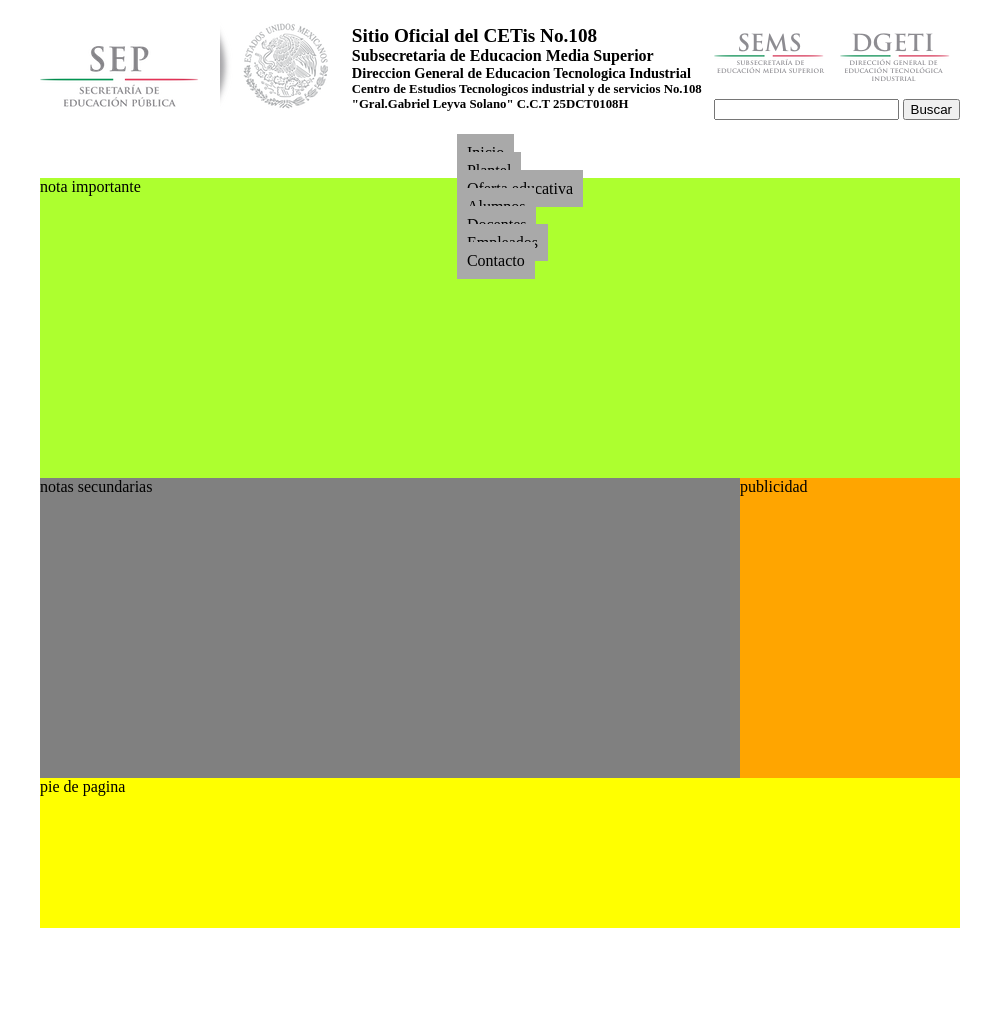
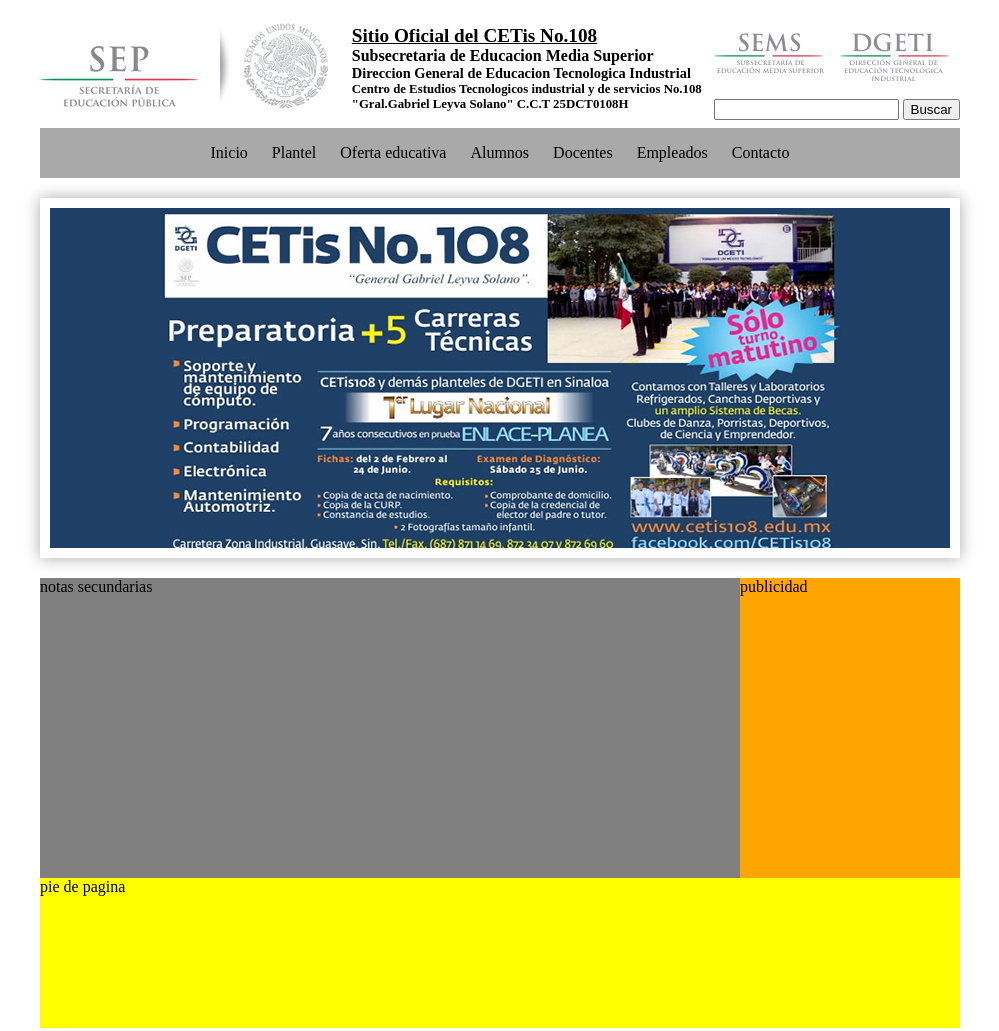
Before and after one commit to EYM3MO/Practicas-HTML, a plain HTML site: page 12_proyecto_web/index.html in a window 1280 px wide. Shown: the whole page, without its empty margins (140-1139 px from the left). Before the commit the page ends 936 px from the top, so only its background shows below. Drawn offline with Linux system fonts and the light colour scheme.

Commit message:
COMMIT CON NOTA IMPORTANTE Y BARRA DE NAVEGACION

```diff
--- a/12_proyecto_web/css/styles.css
+++ b/12_proyecto_web/css/styles.css
@@ -4,9 +4,11 @@
     padding: 10px;
     margin: 10px;
 }*/
+
 .container {
     width: 920px;
     margin: 0 auto;
+
     /* margin: 0; aplica a todos */
     /* margin 0 0; el primero aplica top-bottom y el segundo right-left*/
     /*margin 0 0 0; top right-left bottom*/
@@ -28,11 +30,12 @@
     margin:0px;
 
 }
+
 #titulos *{
     margin:0px;
 }
 
-#encabezado h1{font-size: 1.2em;}
+#encabezado h1{font-size: 1.2em; text-decoration: underline;}
 #encabezado h2{font-size: 1em;}
 #encabezado h3{font-size: 0.9em;}
 #encabezado h4{font-size: 0.8em;}
@@ -40,20 +43,26 @@
 #contenido{
 
     }
+
+/* NOTA IMPORTANTE INICIO*/
+
 #nota_importante{
-    height:300px;
-    background-color: greenyellow;
+    height:360px;
+    margin: 20px 0;
+    /* box-shadow: horizontal vertical blur color*/
+    box-shadow: 0 0 15px darkgray;
+}
+
+#nota_importante img{
+    border: 10px solid white;
+    /*nombre-propiedad: valor valor valor;*/
 
 }
-#notas_importantes{
-    height:300px;
-    width: 700px;
-    display: inline-block;
-    float:left;
-    background-color: greenyellow;
 
 
-}
+/*NOTA IMPORTANTE FIN*/
+
+
 #notas_secundarias{
   height:300px;
     width: 700px;
@@ -62,6 +71,7 @@
     background-color: gray;
 
 }
+
 #publicidad{
     height:300px;
     width:220px;
@@ -70,44 +80,60 @@
     background-color: orange;
 
 }
+
+
 #pie{
-    height:150px;
+    height: 150px;
     background-color: yellow;
     clear:both;
 }
+
 
 #menu{
     height: 50px;
     display: flex;
     justify-content: center;
+    background-color: darkgray;
 }
+
+
+#menu ul{
+    padding: 0;
+
+}
+
 
 #menu li{
     list-style-type: none;
     padding: 0px;
-}
-
-
-#menu>ul>l{
     display: inline-block;
 }
 
 
+#menu li a{
+    text-decoration: none;
+    color:black;
+    font: inherit;
+}
 
-#menu li a{
-    text-decoration:none;
-    color: black;
+
+#menu>ul>li{
+    display: inline-block;
 }
+
 
 #menu>ul>li>a{
     padding: 10px;
     background-color:darkgrey;
 }
 
+
 #menu>ul>li>a:hover{
+
     background-color:lightgray;
-    transition: 0.5s;
+    transition: 1s;
 }
+
 
 #menu li ul{
     display:none;/* oculta objetos*/
--- a/12_proyecto_web/index.html
+++ b/12_proyecto_web/index.html
@@ -19,6 +19,7 @@
                             <!-- file://c\users\memo\practicas\12_proyecto_web\images\logo_sep.png-->
                             <img src="images/logo_sep.png" alt="Logotipo SEP">
                      </figure>
+
                     <div id="titulos">
                              <h1>Sitio Oficial del CETis No.108</h1>
                              <h2>Subsecretaria de Educacion Media Superior</h2>
@@ -26,6 +27,7 @@
                              <h4>Centro de Estudios Tecnologicos industrial y de servicios No.108</h4>
                              <h4>"Gral.Gabriel Leyva Solano" C.C.T 25DCT0108H</h4>
                      </div>
+
                  <div id="busqueda">
                            <figure>
                                <img src="images/sems_dgeti.png" alt="Logotipo SEMS DGETI">
@@ -35,6 +37,7 @@
                         </div>
 
 </header>
+
 <nav id="menu">
                <ul><!-- unordered list-->
                     <li><a href="#">Inicio</a></li><!-- list item-->
@@ -50,7 +53,9 @@
                       </ul>
                     </li>
                 <li>
+
                    <a href="#">Alumnos</a>
+
                    <ul>
                        <li><a href="#">Horarios</a></li>
                        <li><a href="#">Calificacion</a></li>
@@ -63,21 +68,32 @@
 
                </ul>
 </nav>
+
 <!-- se cambio de section a main para que los motores de busqueda
 identifiquen lo principal de la pagina -->
+
           <main id="contenido">
                 <section id="nota_importante">
-                          nota importante
+
+                       <img src="images/notimp.png" alt="nota importante">
+
                 </section>
+
                 <section id="notas_secundarias">
+
                          notas secundarias
+
                 </section>
                 <aside id="publicidad">
+
                            publicidad
+
                 </aside>
             </main>
               <footer id="pie">
+
                     pie de pagina
+
               </footer>
       </div>
 </body>
```
Also changed, not shown: 12_proyecto_web/images/notimp.png (added), 1 other file. Lines whose indentation alone changed are shown as unchanged.
